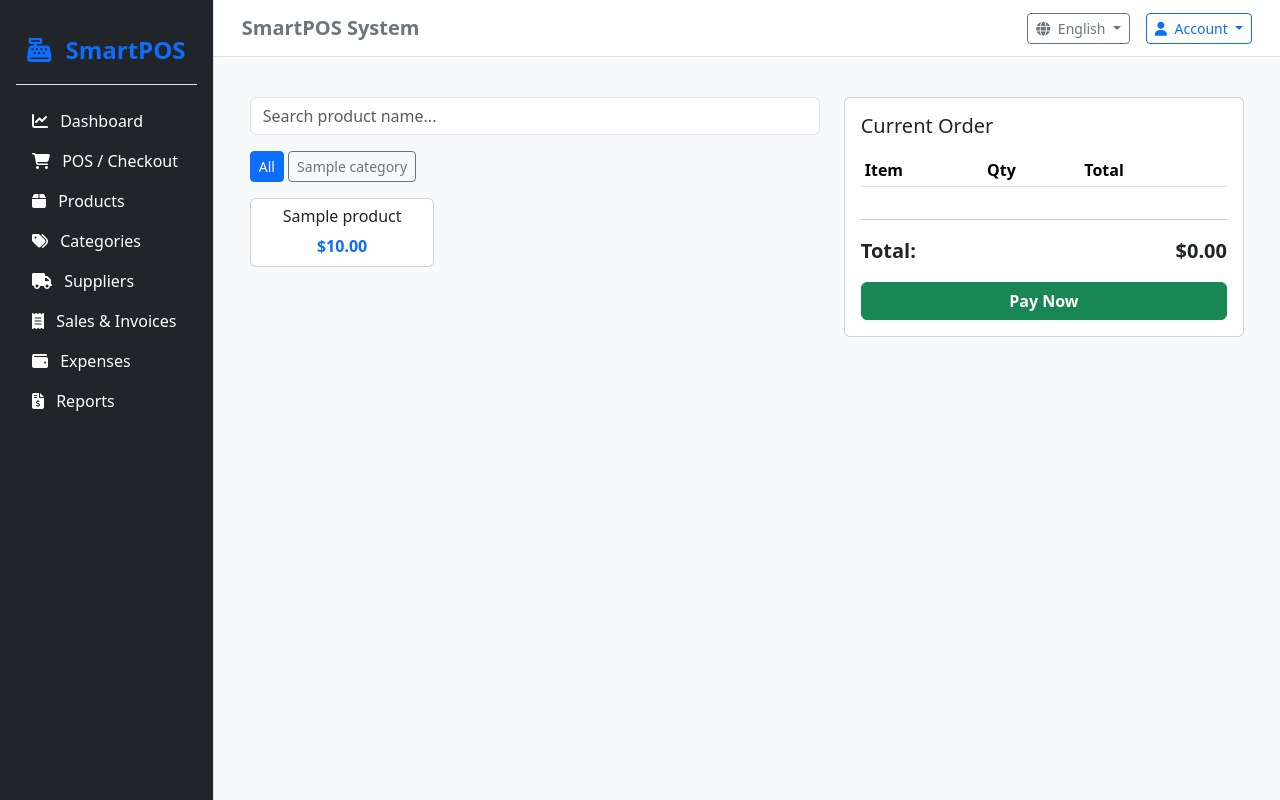
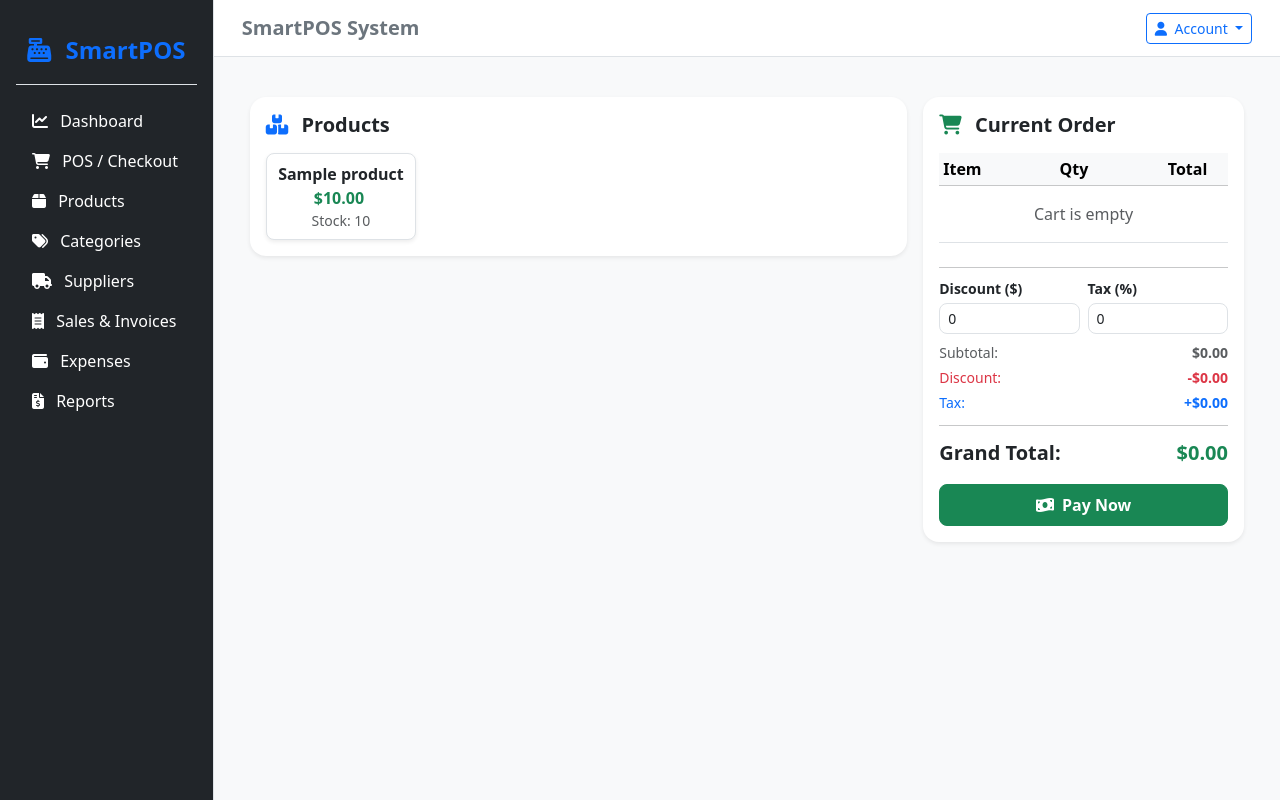
Before and after one commit to Ahmadmerhi10/SmartPOS, a PHP site: page /pos/index.php in a window 1280 px wide. Run offline with PHP 8.4, Linux system fonts and the light colour scheme; tables that the repository leaves empty hold one stand-in row (values such as "Sample post"); lists and menus that the app fills with data are empty.

Commit message:
some fixes

```diff
--- a/includes/navbar.php
+++ b/includes/navbar.php
@@ -6,16 +6,6 @@
             <span class="navbar-brand fw-bold text-secondary">SmartPOS System</span>
 
             <div class="d-flex align-items-center ms-auto gap-3">
-                <!-- Language Selector -->
-                <div class="dropdown">
-                    <button class="btn btn-outline-secondary btn-sm dropdown-toggle" type="button" id="langDropdown" data-bs-toggle="dropdown">
-                        <i class="fa-solid fa-globe me-1"></i> English
-                    </button>
-                    <ul class="dropdown-menu dropdown-menu-end">
-                        <li><a class="dropdown-item active" href="?lang=en"><i class="fa-solid fa-check me-2"></i>English</a></li>
-                        <li><a class="dropdown-item" href="?lang=ar">العربية (Arabic)</a></li>
-                    </ul>
-                </div>
 
                 <!-- User Menu -->
                 <div class="dropdown">
--- a/pos/index.php
+++ b/pos/index.php
@@ -5,126 +5,118 @@ include '../includes/header.php';
 include '../includes/sidebar.php';
 include '../includes/navbar.php';
 
-// 1. جلب التصنيفات
-$categories = $conn->query("SELECT * FROM categories")->fetchAll(PDO::FETCH_ASSOC);
-
-// 2. جلب المنتجات
-$products = $conn->query("SELECT * FROM products")->fetchAll(PDO::FETCH_ASSOC);
+// جلب جميع المنتجات لعرضها في الـ POS
+$products = $conn->query("SELECT * FROM products ORDER BY id DESC")->fetchAll(PDO::FETCH_ASSOC);
 ?>
 
 <div class="container-fluid py-3">
-    <div class="row">
-
-        <!-- قسم المنتجات والتصنيفات (اليسار) -->
-        <div class="col-md-7">
-
-            <!-- خانة البحث -->
-            <input type="text" id="search" class="form-control mb-3" placeholder="Search product name..." onkeyup="filterProducts()">
-
-            <!-- أزرار التصنيفات -->
-            <div class="mb-3">
-                <button class="btn btn-primary btn-sm" onclick="filterCategory('all')">All</button>
-                <?php foreach($categories as $cat): ?>
-                    <button class="btn btn-outline-secondary btn-sm" onclick="filterCategory('<?= $cat['id'] ?>')">
-                        <?= $cat['name'] ?>
-                    </button>
-                <?php endforeach; ?>
-            </div>
-
-            <!-- شبكة المنتجات -->
+    <div class="row g-3">
+        <!-- قسم المنتجات (يسار) -->
+        <div class="col-md-8">
+            <div class="card border-0 shadow-sm rounded-4 p-3 mb-3">
+                <h5 class="fw-bold mb-3"><i class="fa-solid fa-boxes-stacked text-primary me-2"></i> Products</h5>
                 <div class="row g-2">
-                <?php foreach($products as $p): ?>
-                    <div class="col-4 product-card" data-category="<?= $p['category_id'] ?>" data-name="<?= strtolower($p['name']) ?>">
-                        <div class="card p-2 text-center" style="cursor:pointer;" onclick="addToCart(<?= $p['id'] ?>, '<?= $p['name'] ?>', <?= $p['price'] ?>)">
-                            <h6><?= $p['name'] ?></h6>
-                            <span class="text-primary fw-bold">$<?= $p['price'] ?></span>
+                    <?php if(!empty($products)): ?>
+                        <?php foreach($products as $product): ?>
+                            <div class="col-md-3 col-6">
+                                <div class="card h-100 border text-center p-2 rounded-3 shadow-sm product-card"
+                                     style="cursor: pointer;"
+                                     onclick="addToCart(<?= $product['id'] ?>, '<?= htmlspecialchars($product['name'], ENT_QUOTES) ?>', <?= $product['price'] ?>)">
+                                    <div class="fw-bold fs-6 text-truncate"><?= htmlspecialchars($product['name']) ?></div>
+                                    <div class="text-success fw-bold me-1">$<?= number_format($product['price'], 2) ?></div>
+                                    <small class="text-muted">Stock: <?= $product['stock'] ?></small>
                                 </div>
                             </div>
                         <?php endforeach; ?>
+                    <?php else: ?>
+                        <div class="text-center py-4 text-muted">No products available.</div>
+                    <?php endif; ?>
+                </div>
+            </div>
         </div>
 
-        </div>
+        <!-- قسم السلة والعملية (يمين) -->
+        <div class="col-md-4">
+            <div class="card border-0 shadow-sm rounded-4 p-3">
+                <h5 class="fw-bold mb-3"><i class="fa-solid fa-cart-shopping text-success me-2"></i> Current Order</h5>
 
-        <!-- قسم السلة والحساب (اليمين) -->
-        <div class="col-md-5">
-            <div class="card p-3">
-                <h5>Current Order</h5>
-
-                <!-- جدول السلة -->
-                <table class="table table-sm align-middle mt-2">
-                    <thead>
+                <div class="table-responsive" style="max-height: 250px; overflow-y: auto;">
+                    <table class="table table-sm align-middle">
+                        <thead class="table-light">
                             <tr>
                                 <th>Item</th>
-                            <th>Qty</th>
-                            <th>Total</th>
+                                <th class="text-center">Qty</th>
+                                <th class="text-end">Total</th>
                                 <th></th>
                             </tr>
                         </thead>
                         <tbody id="cart-table">
-                        <!-- المنتجات ستظهر هنا برمجياً -->
+                            <!-- أسطر السلة تضاف هنا عبر JS -->
                         </tbody>
                     </table>
-
-                <hr>
-
-                <!-- المجموع الإجمالي -->
-                <div class="d-flex justify-content-between fs-5 fw-bold mb-3">
-                    <span>Total:</span>
-                    <span id="grand-total">$0.00</span>
                 </div>
 
-                <button class="btn btn-success w-100 fw-bold" onclick="checkout()">Pay Now</button>
+                <hr class="my-2">
+
+                <!-- مدخلات الخصم والضريبة -->
+                <div class="row g-2 mb-2">
+                    <div class="col-6">
+                        <label class="form-label small fw-bold mb-1">Discount ($)</label>
+                        <input type="number" id="discount-input" class="form-control form-control-sm rounded-3" value="0" min="0" step="0.01" oninput="updateCartUI()">
+                    </div>
+                    <div class="col-6">
+                        <label class="form-label small fw-bold mb-1">Tax (%)</label>
+                        <input type="number" id="tax-input" class="form-control form-control-sm rounded-3" value="0" min="0" step="0.01" oninput="updateCartUI()">
                     </div>
                 </div>
 
+                <!-- ملخص المبالغ -->
+                <div class="d-flex justify-content-between small text-muted mb-1">
+                    <span>Subtotal:</span>
+                    <span id="subtotal-val" class="fw-bold">$0.00</span>
+                </div>
+                <div class="d-flex justify-content-between small text-danger mb-1">
+                    <span>Discount:</span>
+                    <span id="discount-val" class="fw-bold">-$0.00</span>
+                </div>
+                <div class="d-flex justify-content-between small text-primary mb-2">
+                    <span>Tax:</span>
+                    <span id="tax-val" class="fw-bold">+$0.00</span>
+                </div>
+
+                <hr class="my-1">
+
+                <div class="d-flex justify-content-between fs-5 fw-bold my-2">
+                    <span>Grand Total:</span>
+                    <span id="grand-total" class="text-success">$0.00</span>
+                </div>
+
+                <button class="btn btn-success w-100 fw-bold py-2 rounded-3 mt-2" onclick="checkout()">
+                    <i class="fa-solid fa-money-bill-wave me-1"></i> Pay Now
+                </button>
+            </div>
+        </div>
     </div>
 </div>
 
 <script>
 let cart = [];
 
-// 1. إضافة منتج للسلة
 function addToCart(id, name, price) {
-    let item = cart.find(i => i.id === id);
-    if (item) {
-        item.qty++;
+    let existingIndex = cart.findIndex(item => item.id === id);
+    if (existingIndex > -1) {
+        cart[existingIndex].qty += 1;
     } else {
         cart.push({ id: id, name: name, price: price, qty: 1 });
     }
     updateCartUI();
 }
 
-// 2. تحديث شكل السلة والمجموع
-function updateCartUI() {
-    let tbody = document.getElementById('cart-table');
-    tbody.innerHTML = '';
-    let total = 0;
-
-    cart.forEach((item, index) => {
-        let itemTotal = item.price * item.qty;
-        total += itemTotal;
-
-        tbody.innerHTML += `
-            <tr>
-                <td>${item.name}</td>
-                <td>
-                    <button class="btn btn-sm btn-light py-0" onclick="changeQty(${index}, -1)">-</button>
-                    ${item.qty}
-                    <button class="btn btn-sm btn-light py-0" onclick="changeQty(${index}, 1)">+</button>
-                </td>
-                <td>$${itemTotal.toFixed(2)}</td>
-                <td><button class="btn btn-sm text-danger" onclick="removeItem(${index})">&times;</button></td>
-            </tr>
-        `;
-    });
-
-    document.getElementById('grand-total').innerText = '$' + total.toFixed(2);
-}
-
-// 3. تغيير الكمية أو الحذف
 function changeQty(index, change) {
     cart[index].qty += change;
-    if (cart[index].qty <= 0) cart.splice(index, 1);
+    if (cart[index].qty <= 0) {
+        cart.splice(index, 1);
+    }
     updateCartUI();
 }
 
@@ -133,40 +125,71 @@ function removeItem(index) {
     updateCartUI();
 }
 
-// 4. البحث المباشر
-function filterProducts() {
-    let val = document.getElementById('search').value.toLowerCase();
-    document.querySelectorAll('.product-card').forEach(card => {
-        let name = card.getAttribute('data-name');
-        card.style.display = name.includes(val) ? 'block' : 'none';
+function updateCartUI() {
+    let tbody = document.getElementById('cart-table');
+    tbody.innerHTML = '';
+    let subtotal = 0;
+
+    if (cart.length === 0) {
+        tbody.innerHTML = '<tr><td colspan="4" class="text-center text-muted py-3">Cart is empty</td></tr>';
+    } else {
+        cart.forEach((item, index) => {
+            let itemTotal = item.price * item.qty;
+            subtotal += itemTotal;
+
+            tbody.innerHTML += `
+                <tr>
+                    <td class="small fw-semibold">${item.name}</td>
+                    <td class="text-center">
+                        <button class="btn btn-sm btn-light border py-0 px-1" onclick="changeQty(${index}, -1)">-</button>
+                        <span class="mx-1 small">${item.qty}</span>
+                        <button class="btn btn-sm btn-light border py-0 px-1" onclick="changeQty(${index}, 1)">+</button>
+                    </td>
+                    <td class="text-end small fw-bold">$${itemTotal.toFixed(2)}</td>
+                    <td class="text-center"><button class="btn btn-sm text-danger py-0 px-1" onclick="removeItem(${index})">&times;</button></td>
+                </tr>
+            `;
         });
     }
 
-// 5. الفلترة بالتصنيف
-function filterCategory(catId) {
-    document.querySelectorAll('.product-card').forEach(card => {
-        let cat = card.getAttribute('data-category');
-        card.style.display = (catId === 'all' || cat === catId) ? 'block' : 'none';
-    });
+    let discount = parseFloat(document.getElementById('discount-input').value) || 0;
+    let taxPercent = parseFloat(document.getElementById('tax-input').value) || 0;
+
+    let afterDiscount = Math.max(0, subtotal - discount);
+    let taxAmount = (afterDiscount * taxPercent) / 100;
+    let grandTotal = afterDiscount + taxAmount;
+
+    document.getElementById('subtotal-val').innerText = '$' + subtotal.toFixed(2);
+    document.getElementById('discount-val').innerText = '-$' + discount.toFixed(2);
+    document.getElementById('tax-val').innerText = '+$' + taxAmount.toFixed(2);
+    document.getElementById('grand-total').innerText = '$' + grandTotal.toFixed(2);
 }
 
-// 6. الدفع (مبدئي)
 function checkout() {
     if (cart.length === 0) return alert("Cart is empty!");
 
-    // إرسال بيانات السلة إلى ملف process_checkout.php
+    let discount = parseFloat(document.getElementById('discount-input').value) || 0;
+    let taxPercent = parseFloat(document.getElementById('tax-input').value) || 0;
+
     fetch('process_checkout.php', {
         method: 'POST',
         headers: { 'Content-Type': 'application/json' },
-        body: JSON.stringify({ cart: cart })
+        body: JSON.stringify({
+            cart: cart,
+            discount: discount,
+            tax_percent: taxPercent
+        })
     })
     .then(response => response.json())
     .then(data => {
         if (data.success) {
-            alert("Order completed & Stock updated successfully!");
-            cart = []; // تفريغ السلة
+            alert("Order completed successfully!");
+
+
+
+            cart = [];
             updateCartUI();
-            location.reload(); // إعادة تحميل الصفحة لتحديث كميات المخزون المعروضة
+            location.reload();
         } else {
             alert("Error: " + data.message);
         }
@@ -176,6 +199,9 @@ function checkout() {
         alert("Something went wrong!");
     });
 }
+
+// تهيئة السلة عند بداية التشغيل
+updateCartUI();
 </script>
 
 <?php include '../includes/footer.php'; ?>
```
Also changed, not shown: index.php (+33 -1 lines), pos/process_checkout.php (+24 -17 lines), sales/index.php (+1 -7 lines). Lines whose indentation alone changed are shown as unchanged.
